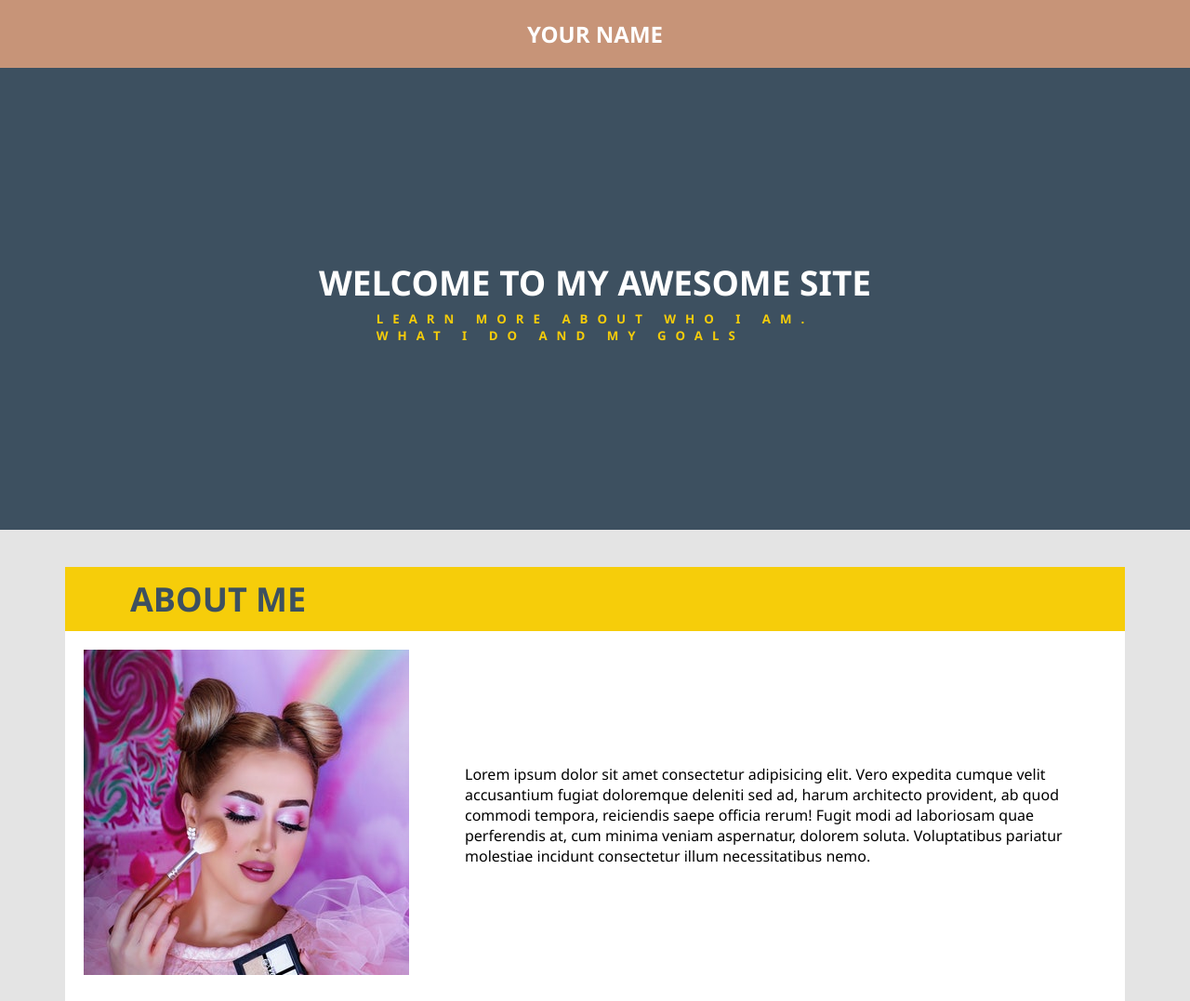
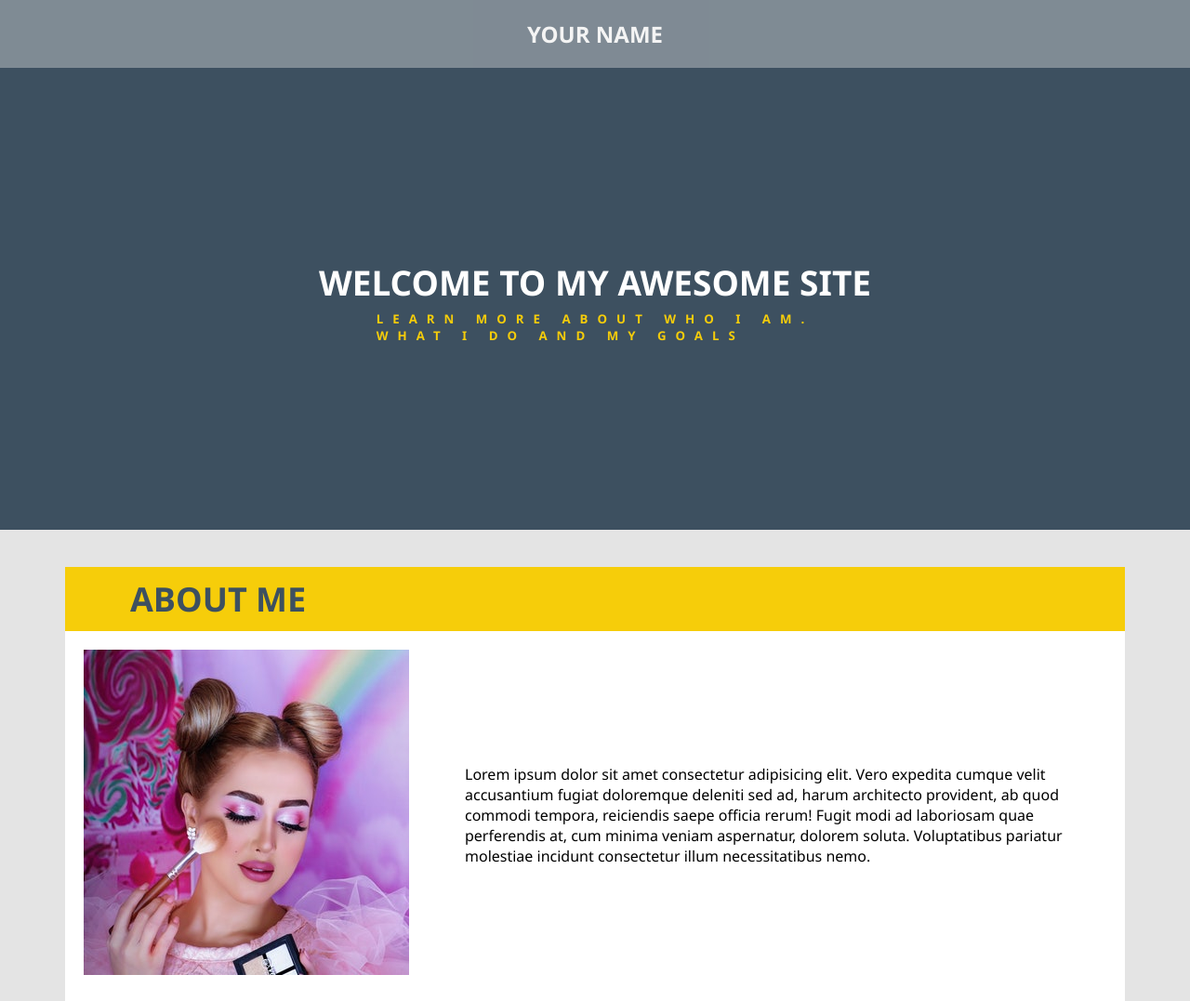
Before and after one commit to Samuel46/Test___test, a plain HTML site: page index.html in a window 1280 px wide. Shown: the top 1077 px of the page at 93% size. Drawn offline with Linux system fonts and the light colour scheme.

Commit message:
version__2

```diff
--- a/sytle.css
+++ b/sytle.css
@@ -17,7 +17,9 @@ body {
   justify-content: center;
   padding-top: 20px;
   padding-bottom: 20px;
-  background-color: #c79478;
+  /* background-color: rgba(31, 46, 48, 0.6); */
+  background-color: #3d5060;
+  opacity: 0.6;
   color: white;
   text-transform: uppercase;
 }
@@ -78,7 +80,7 @@ body {
   background-color: #f6cd0a;
 }
 
-/* section me */
+/* This is the section me */
 
 .section__me {
   display: flex;
```
